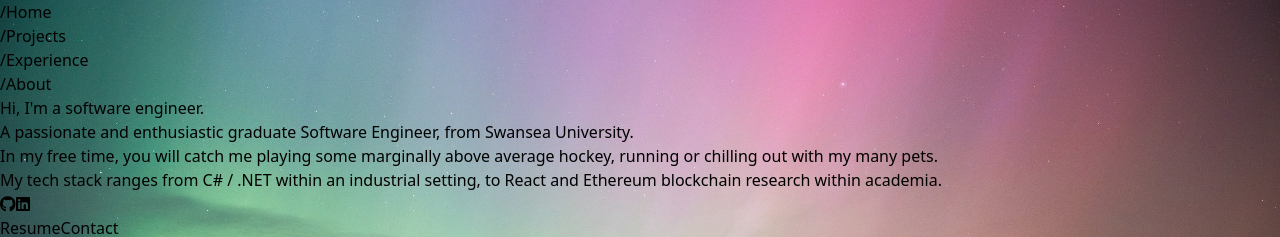
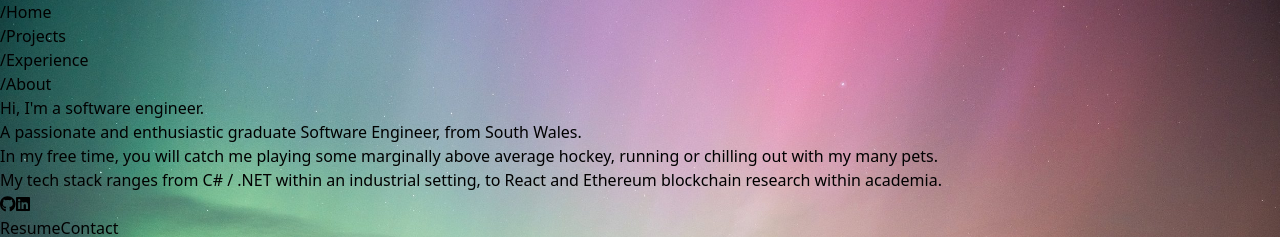
Before and after one commit to osianrjones/PortfolioWebsite, a React (Vite) app in the folder my-project/: page / in a window 1280 px wide. Shown: the top 237 px of the page. Built offline with nearby package versions, Linux system fonts and the light colour scheme.

Commit message:
Updated About me

```diff
--- a/my-project/src/Components/AboutMe.jsx
+++ b/my-project/src/Components/AboutMe.jsx
@@ -23,7 +23,7 @@ function AboutMe() {
                       </span>
                     </p>
                     <p className="text-2xl text-white">A passionate and enthusiastic graduate Software Engineer, from
-                        Swansea University.</p>
+                        South Wales.</p>
                     <p className="text-2xl text-white">In my free time, you will catch me
                         playing some marginally above average hockey, running or chilling out with my many pets.</p>
                     <p className="text-2xl text-white">My tech stack ranges from C# / .NET within an industrial
```
